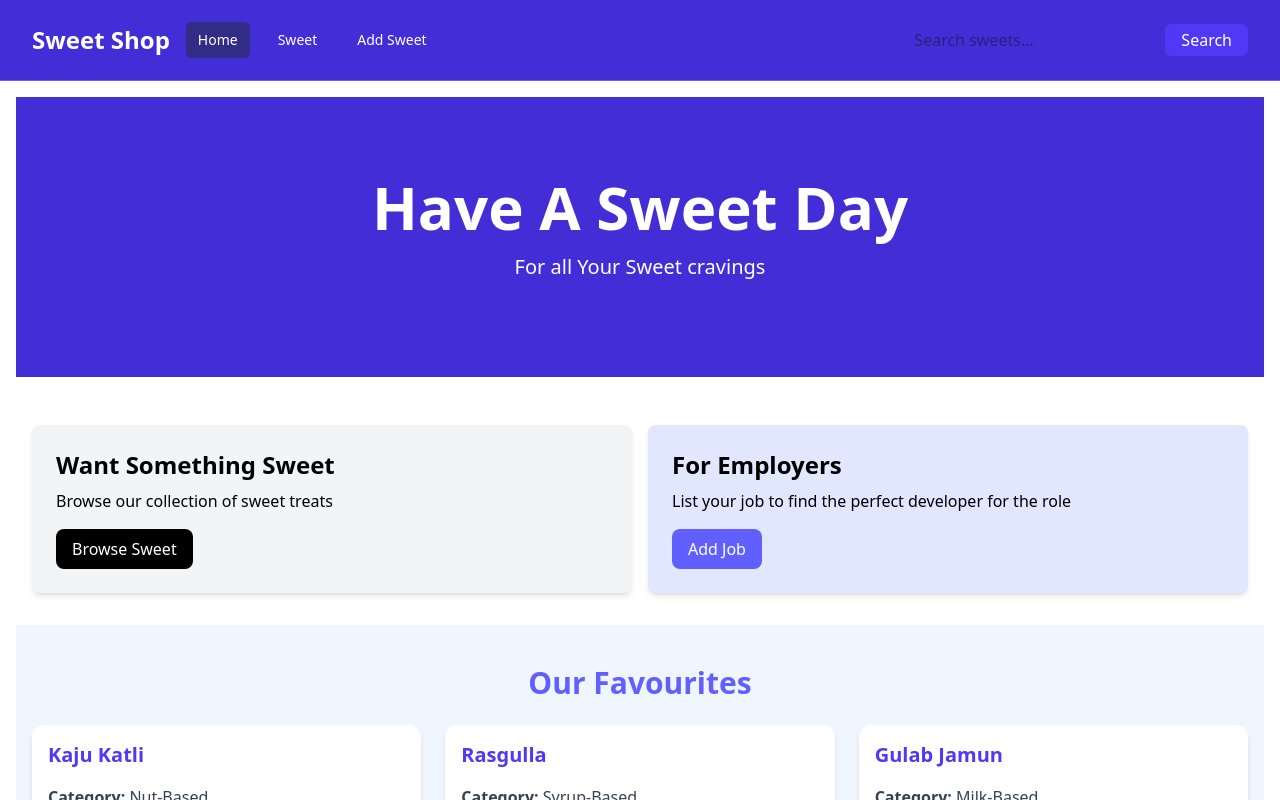
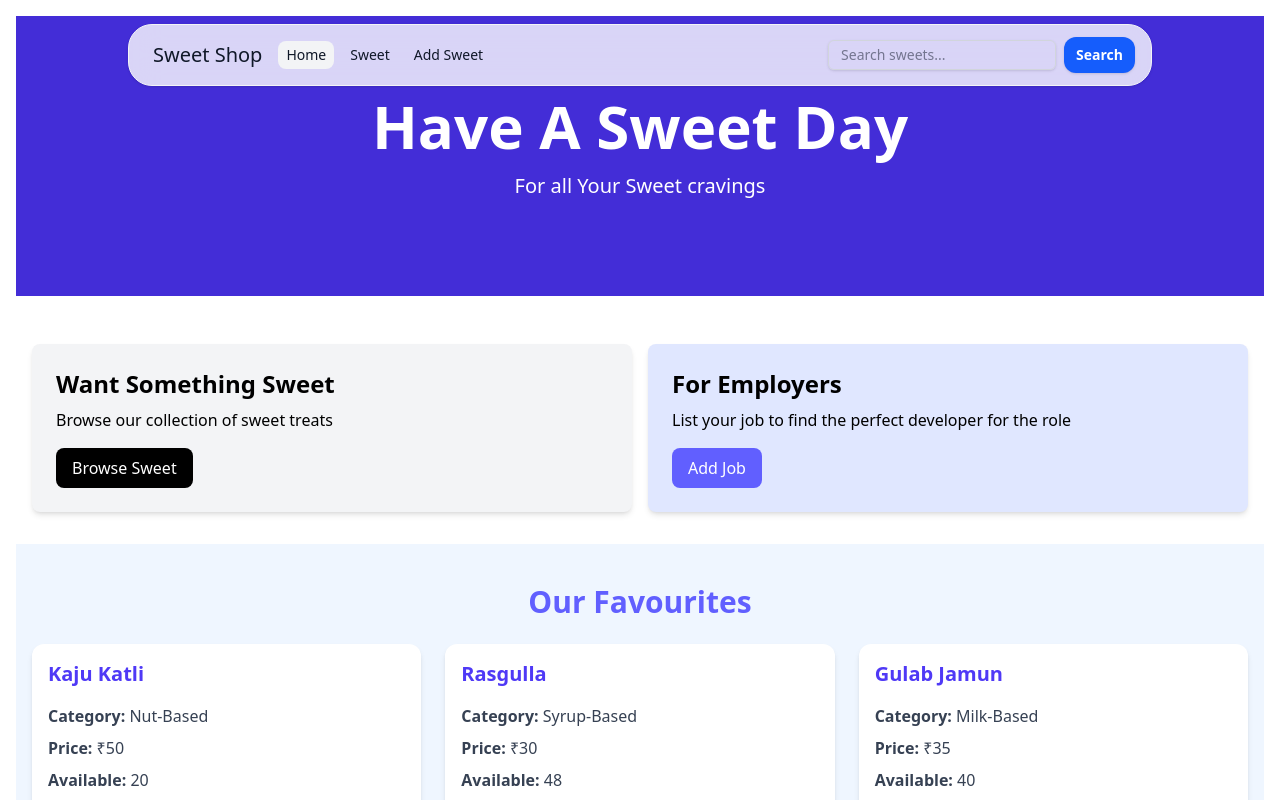
Before and after one commit to Aman241104/kata_sweet_shop, a React (Vite) app: page / in a window 1280 px wide. Shown: the top 800 px of the page. Built offline with nearby package versions, Linux system fonts and the light colour scheme; data requests are answered from the project's data file.

Commit message:
Finsih NavBar Design

```diff
--- a/src/components/Navbar.jsx
+++ b/src/components/Navbar.jsx
@@ -1,15 +1,13 @@
-import React from 'react';
-import { useState } from 'react';
+import React, { useState } from 'react';
 import { NavLink } from 'react-router-dom';
 
 const Navbar = ({ setSearchQuery }) => {
   const [input, setInput] = useState('');
 
-  // Define linkclass for navigation links
   const linkclass = ({ isActive }) =>
     isActive
-      ? 'text-white bg-indigo-900 hover:bg-indigo-900 hover:text-white rounded-md px-3 py-2 text-sm font-medium'
-      : 'text-white hover:bg-indigo-600 hover:text-white rounded-md px-3 py-2 text-sm font-medium';
+      ? 'inline-block rounded-lg px-2 py-1 text-sm font-medium text-gray-900 bg-gray-100 transition-all duration-200'
+      : 'inline-block rounded-lg px-2 py-1 text-sm font-medium text-gray-900 hover:bg-gray-100 transition-all duration-200';
 
   const handleSubmit = (e) => {
     e.preventDefault();
@@ -17,12 +15,13 @@ const Navbar = ({ setSearchQuery }) => {
   };
 
   return (
-    <nav className="bg-indigo-700 border-b border-indigo-500">
-      <div className="mx-auto max-w-7xl px-2 sm:px-6 lg:px-8">
-        <div className="flex h-20 items-center justify-between">
-          <div className="flex items-center space-x-4">
-            <NavLink className="text-white text-2xl font-bold" to="/">
-              Sweet Shop
+    <header className="fixed inset-x-0 top-0 z-30 mx-auto w-full max-w-screen-md border border-gray-100 bg-white/80 py-3 shadow backdrop-blur-lg md:top-6 md:rounded-3xl lg:max-w-screen-lg">
+      <div className="px-4">
+        <div className="flex items-center justify-between">
+          {/* Logo */}
+          <div className="flex shrink-0 items-center gap-2">
+            <NavLink to="/" className="flex items-center">
+              <span className=" px-2 py-1 text-xl font-medium text-gray-900">Sweet Shop</span>
             </NavLink>
             <NavLink to="/" className={linkclass}>Home</NavLink>
             <NavLink to="/sweets" className={linkclass}>Sweet</NavLink>
@@ -30,24 +29,24 @@ const Navbar = ({ setSearchQuery }) => {
           </div>
 
           {/* Search Form */}
-          <form onSubmit={handleSubmit} className="flex items-center space-x-2">
+          <form onSubmit={handleSubmit} className="hidden md:flex items-center space-x-2">
             <input
               type="text"
               placeholder="Search sweets..."
-              className="rounded-md px-3 py-1 text-gray-900"
+              className="rounded-md px-3 py-1 text-sm text-gray-900 border border-gray-300 shadow-sm"
               value={input}
               onChange={(e) => setInput(e.target.value)}
             />
             <button
               type="submit"
-              className="bg-indigo-600 hover:bg-indigo-500 text-white px-4 py-1 rounded-md"
+              className="inline-flex items-center justify-center rounded-xl bg-blue-600 px-3 py-2 text-sm font-semibold text-white shadow-sm transition-all duration-150 hover:bg-blue-500 focus-visible:outline focus-visible:outline-2 focus-visible:outline-offset-2 focus-visible:outline-blue-600"
             >
               Search
             </button>
           </form>
         </div>
       </div>
-    </nav>
+    </header>
   );
 };
 
```
